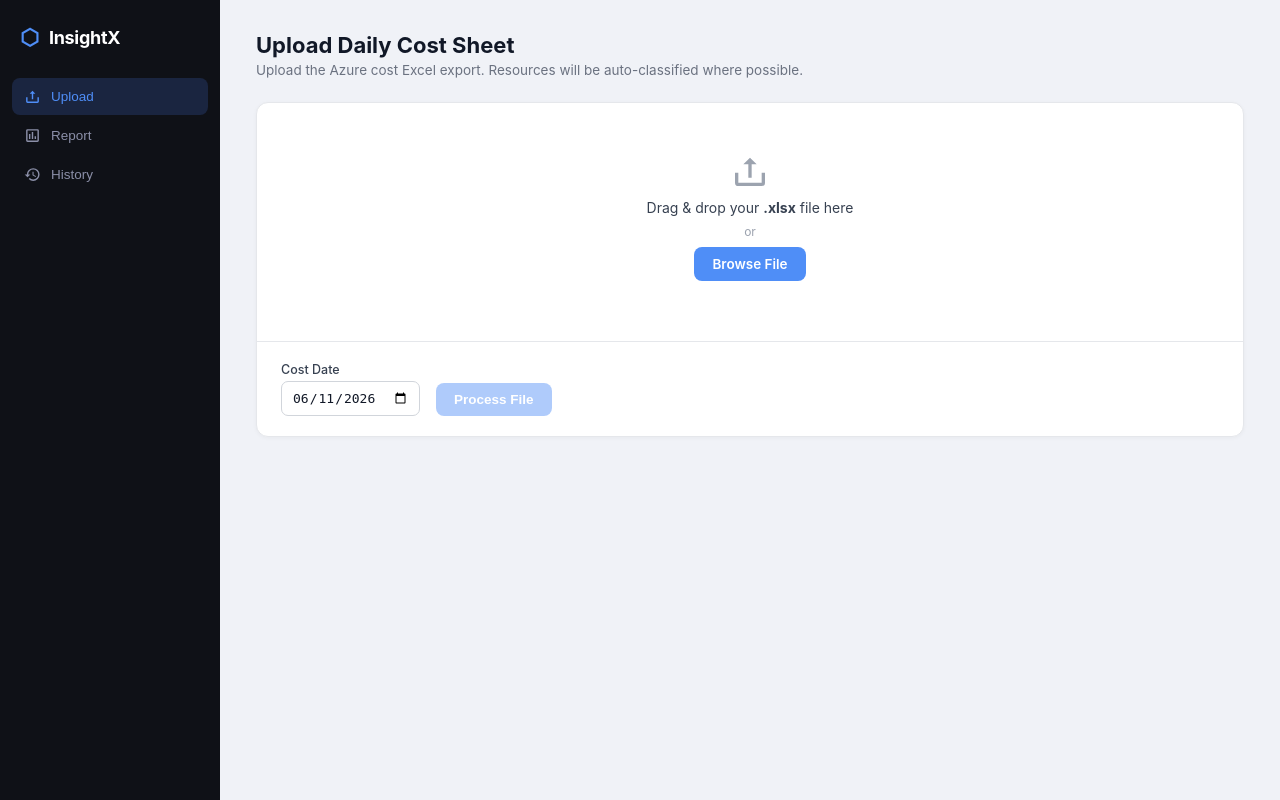
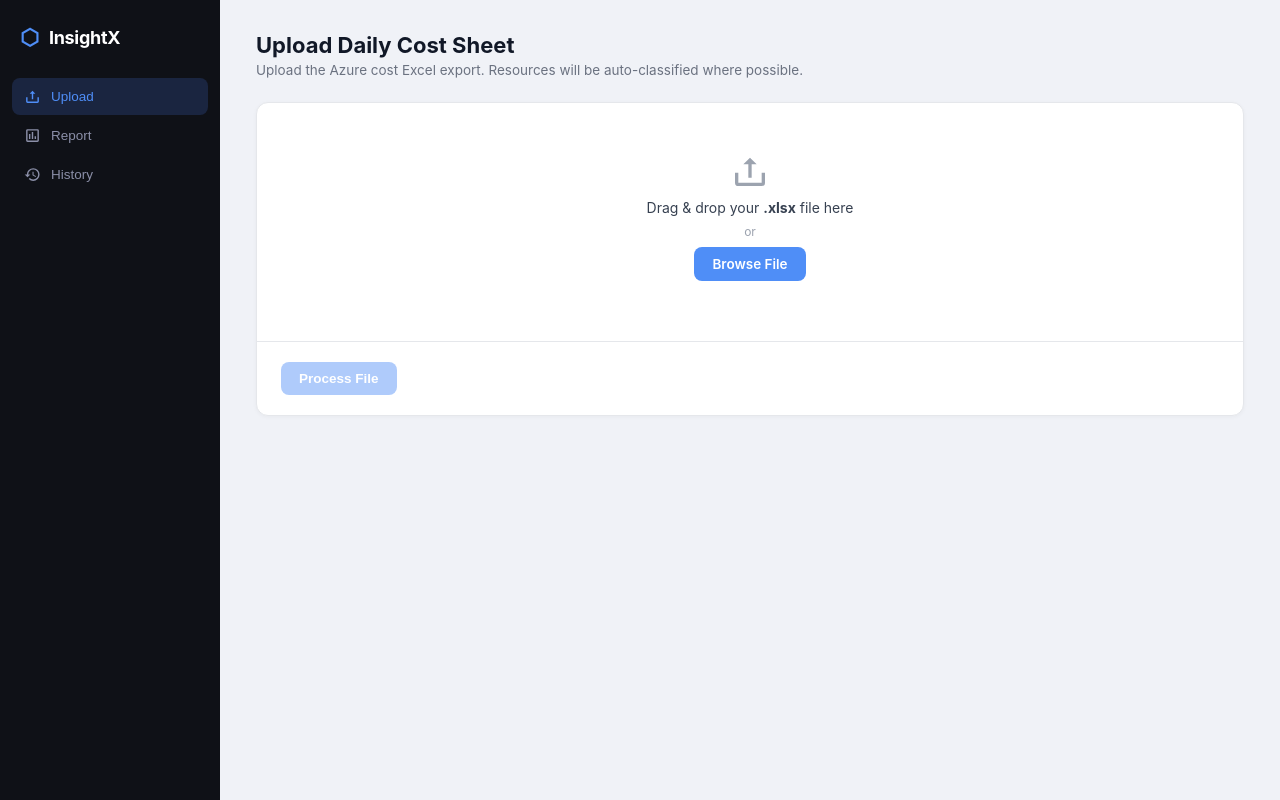
Before and after one commit to SBGSL/InsightX, a Flask app: page / in a window 1280 px wide. Run offline with Flask 3, Linux system fonts and the light colour scheme.

Commit message:
Remove manual date input — cost date auto-read from file
https://claude.ai/code/session_01419eUhaZdKM1WJoJGa68Hd

```diff
--- a/static/js/app.js
+++ b/static/js/app.js
@@ -17,10 +17,6 @@ let state = {
   classifiedRows: [],
   unclassifiedRows: [],
 };
-
-/* ── Date default ── */
-const dateInput = document.getElementById('uploadDate');
-dateInput.value = new Date().toISOString().slice(0, 10);
 
 /* ── File input ── */
 const fileInput = document.getElementById('fileInput');
@@ -61,7 +57,6 @@ uploadBtn.addEventListener('click', async () => {
 
   const fd = new FormData();
   fd.append('file', file);
-  fd.append('upload_date', dateInput.value);
   fd.append('session_id', Date.now().toString());
 
   try {
--- a/templates/index.html
+++ b/templates/index.html
@@ -54,10 +54,6 @@
         </div>
 
         <div class="upload-meta">
-          <label>
-            Cost Date
-            <input type="date" id="uploadDate" />
-          </label>
           <button class="btn btn-primary" id="uploadBtn" disabled>Process File</button>
         </div>
       </div>
```
